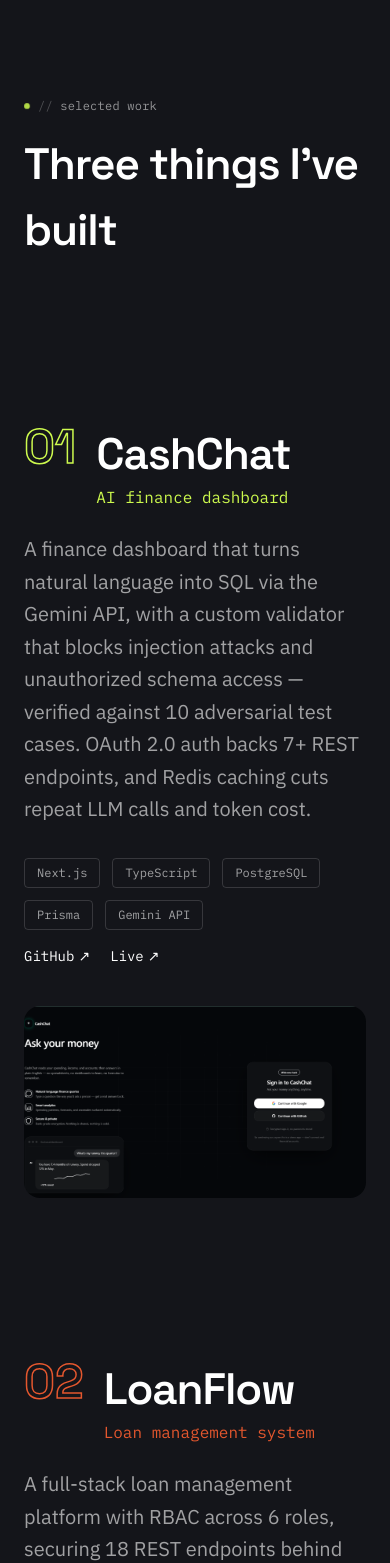
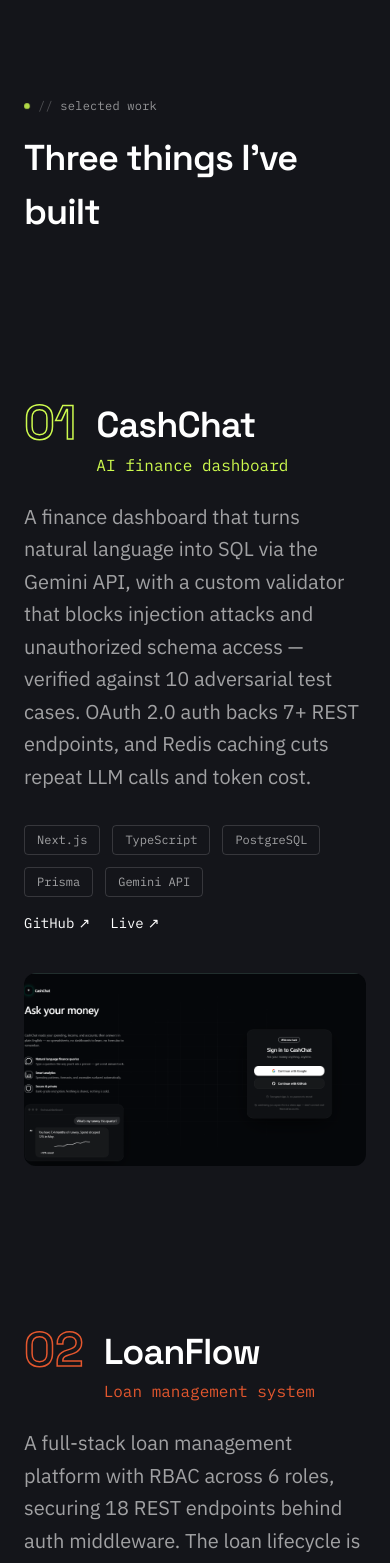
Before and after one commit to Chiiraag11/Portfolio, a Next.js app: page / in a window 390 px wide. Shown: the part 4420-5983 px from the top of the page. Built offline with nearby package versions, Linux system fonts and the light colour scheme.

Commit message:
Adjust project text sizes and images

```diff
--- a/src/components/sections/Projects.tsx
+++ b/src/components/sections/Projects.tsx
@@ -30,7 +30,7 @@ export default function Projects() {
             <span className="w-1.5 h-1.5 rounded-full bg-lime pulse-dot" />
             <p className="eyebrow-light">selected work</p>
           </div>
-          <h2 className="font-display font-semibold text-[clamp(2.75rem,5.5vw,5rem)] text-white mb-20 tracking-tight">
+          <h2 className="font-display font-semibold text-[clamp(2.25rem,4.5vw,4rem)] text-white mb-20 tracking-tight">
             Three things I've built
           </h2>
         </FadeUp>
@@ -49,14 +49,14 @@ export default function Projects() {
                         {String(i + 1).padStart(2, '0')}
                       </span>
                       <div className="pt-2">
-                        <h3 className="font-display font-semibold text-[clamp(2.75rem,5.5vw,5rem)] leading-[1.05] tracking-tight text-white">
+                        <h3 className="font-display font-semibold text-[clamp(2.25rem,4.5vw,4rem)] leading-[1.05] tracking-tight text-white">
                           {p.title}
                         </h3>
                         <p className={`font-mono text-base sm:text-lg mt-2 ${ACCENT_TEXT[p.variant]}`}>{p.tagline}</p>
                       </div>
                     </div>
 
-                    <p className="text-white/60 leading-relaxed text-xl sm:text-2xl max-w-xl mb-8">{p.desc}</p>
+                    <p className="text-white/60 leading-relaxed text-xl sm:text-xl max-w-xl mb-8">{p.desc}</p>
 
                     <div className="flex flex-wrap items-center gap-x-6 gap-y-4">
                       <div className="flex flex-wrap gap-3">
@@ -103,7 +103,7 @@ export default function Projects() {
   <motion.div
     whileHover={{ scale: 1.02 }}
     transition={{ duration: 0.4, ease: [0.16, 1, 0.3, 1] }}
-    className="relative aspect-[16/9] overflow-hidden rounded-2xl"
+    className="relative aspect-[16/9] overflow-hidden rounded-xl"
   >
     <Image
       src={p.image}
```
